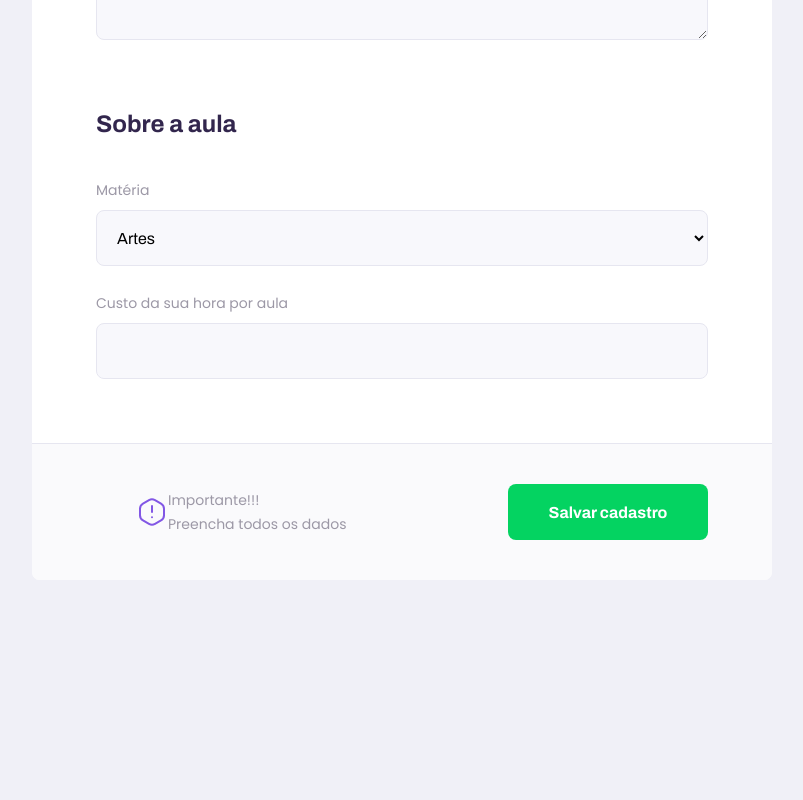
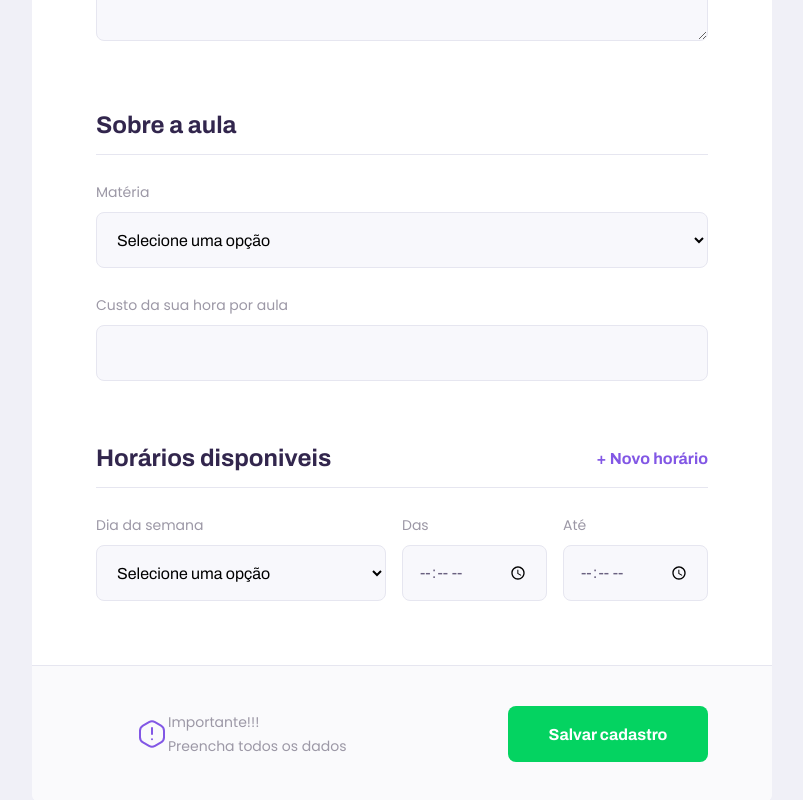
Before and after one commit to PabloSSena/ProjetoProfy, a React (Create React App) app: page /give-classes in a window 1280 px wide. Shown: the part 910-1710 px from the top of the page, without its empty margins (238-1041 px from the left). Before the commit the page ends 1490 px from the top, so only its background shows below. Built offline with nearby package versions, Linux system fonts and the light colour scheme.

Commit message:
Criando usando estado a maneira de adicionar mais aulas

```diff
--- a/src/Components/Select/index.tsx
+++ b/src/Components/Select/index.tsx
@@ -14,9 +14,11 @@
     return(
         <div className="select-block">
         <label htmlFor={name}>{label}</label>
-        <select id={name} {...rest}>
+        <select defaultValue="" id={name} {...rest}>
+            <option value="" disabled  hidden>Selecione uma opção</option>
+
             {options.map(option => {
-                return <option value={option.value}>{option.label}</option>
+                return <option key={option.value} value={option.value}>{option.label}</option>
             })}
         </select>
     </div>
--- a/src/Pages/TeacherForm/index.tsx
+++ b/src/Pages/TeacherForm/index.tsx
@@ -1,4 +1,4 @@
-import React from 'react';
+import React,{useState} from 'react';
 import PageHeader from '../../Components/PageHeader';
 import './styles.css';
 import Input from '../../Components/Input';
@@ -7,11 +7,24 @@
 import Select from '../../Components/Select';
 
 function TeacherForm(){
+
+    const [scheduleItems,setScheduleItems] = useState([
+        {week_day:0,from:'',to:''}
+    ])
+
+    function addNewScheduleItem(){
+
+        setScheduleItems([
+            ...scheduleItems,
+            {week_day:0,from:'',to:''}
+        ]);
+    }
+
     return(
         <div id="page-teacher-form" className="container">
         <PageHeader
+            description="O primeiro passo é preencher esse formulario de inscrição"
             title="Que incrivel que você quer dar aulas"
-            description="O primeiro passo é preencher esse formulario de inscrição"
 
         />
 
@@ -39,13 +52,36 @@
                         {value:'História', label:"História"},
                         {value:'Matemática', label:"Matemática"},
                         {value:'Quimica', label:"Quimica"},
+                ]}/>
+
+                <Input name="cost" label="Custo da sua hora por aula"/>
+            </fieldset>
+
+            <fieldset>
+                <legend>
+                    <span>Horários disponiveis</span>
+                    <button type='button'onClick={addNewScheduleItem}>+  Novo horário</button>
+                </legend>
+
+                {scheduleItems.map(scheduleItem => {
+                    return (<div key={scheduleItem.week_day}  className="schedule-item">
+                    <Select name="week_day" label="Dia da semana"
+                        options={[
+                            {value:'0', label:"Domingo"},
+                            {value:'1', label:"Segunda"},
+                            {value:'2', label:"Terça"},
+                            {value:'3', label:"Quarta"},
+                            {value:'4', label:"Quinta"},
+                            {value:'5', label:"Sexta"},
+                            {value:'6', label:"Sabado"},
+                    ]}/>
+
+                    <Input name='from' label='Das' type='time'></Input>
+                    <Input name='to' label='Até' type='time'></Input>
 
 
-
-
-                ]}/>
-                <Input name="cost" label="Custo da sua hora por aula"/>
-
+                </div>)
+                })}
             </fieldset>
 
             <footer>
--- a/src/Pages/TeacherForm/styles.css
+++ b/src/Pages/TeacherForm/styles.css
@@ -4,7 +4,7 @@
 }
 
 #page-teacher-form .page-header .header-content{
-    margin-bottom: 6.4rem;
+     margin-bottom: 6.4rem;
 }
 
 #page-teacher-form main{
@@ -35,8 +35,23 @@
     justify-content: space-between;
     width: 100%;
     padding-bottom: 1.6rem;
-    border-bottom: 1px solid var(--color-line-ib-white);
+    border-bottom: 1px solid var(--color-line-in-white);
 }
+
+#page-teacher-form main fieldset legend button{
+    margin-left: 1.7rem;
+    background: none;
+    border: 0;
+    color: var(--color-primary);
+    font: 700 1.6rem Archivo;
+    cursor: pointer;
+    transition: color 0.2s;
+}
+
+#page-teacher-form main fieldset legend button:hover{
+    color: var(--color-primary-dark);
+}
+
 
 #page-teacher-form main fieldset .input-block + .textarea-block,
 #page-teacher-form main fieldset .select-block + .input-block{
@@ -110,6 +125,17 @@
         justify-content: space-between;
     }
 
+    #page-teacher-form main .schedule-item{
+        display: grid;
+        grid-template-columns: 2fr 1fr 1fr;
+        column-gap: 1.6rem;
+    }
+
+    #page-teacher-form main .schedule-item .input-block{
+        margin-top: 0 !important;
+    }
+
+
     #page-teacher-form main footer p{
          justify-content: space-between;
     }
@@ -120,6 +146,10 @@
     }
 
 
+    #page-teacher-form main fieldset legend button{
+        margin-left: 22rem;
+    }
+
 
 
 }
--- a/src/Pages/TeacherList/index.tsx
+++ b/src/Pages/TeacherList/index.tsx
@@ -4,6 +4,7 @@
 
 import './styles.css';
 import Input from '../../Components/Input';
+import Select from '../../Components/Select';
 
 function TeacherList(){
     return(
@@ -11,8 +12,27 @@
             <PageHeader title ="Estes são os proffys disponiveis">
                 <form id="search-teachers">
 
-                    <Input name="subject" label="Matéria"/>
-                    <Input name="week_day" label="Dia da semana"/>
+                <Select name="subject" label="Matéria"
+                    options={[
+                        {value:'Artes', label:"Artes"},
+                        {value:'Biologia', label:"Biologia"},
+                        {value:'Ciencias', label:"Ciencias"},
+                        {value:'Ed.fisica', label:"Ed.fisica"},
+                        {value:'Geografia', label:"Geografia"},
+                        {value:'História', label:"História"},
+                        {value:'Matemática', label:"Matemática"},
+                        {value:'Quimica', label:"Quimica"},
+                ]}/>
+                 <Select name="week_day" label="Dia da semana"
+                    options={[
+                        {value:'0', label:"Domingo"},
+                        {value:'1', label:"Segunda"},
+                        {value:'2', label:"Terça"},
+                        {value:'3', label:"Quarta"},
+                        {value:'4', label:"Quinta"},
+                        {value:'5', label:"Sexta"},
+                        {value:'6', label:"Sabado"},
+                ]}/>
                     <Input type="time" name="time" label="Hora"/>
 
                 </form>
--- a/src/Pages/TeacherList/styles.css
+++ b/src/Pages/TeacherList/styles.css
@@ -106,7 +106,9 @@
         bottom: -30px;
     }
 
-    #search-teachers .input-block + .input-block{
+    #search-teachers .input-block + .input-block,
+    #search-teachers .select-block + .select-block{
+
         margin-top: 0;
     }
 
```
Lines whose indentation alone changed are shown as unchanged.
